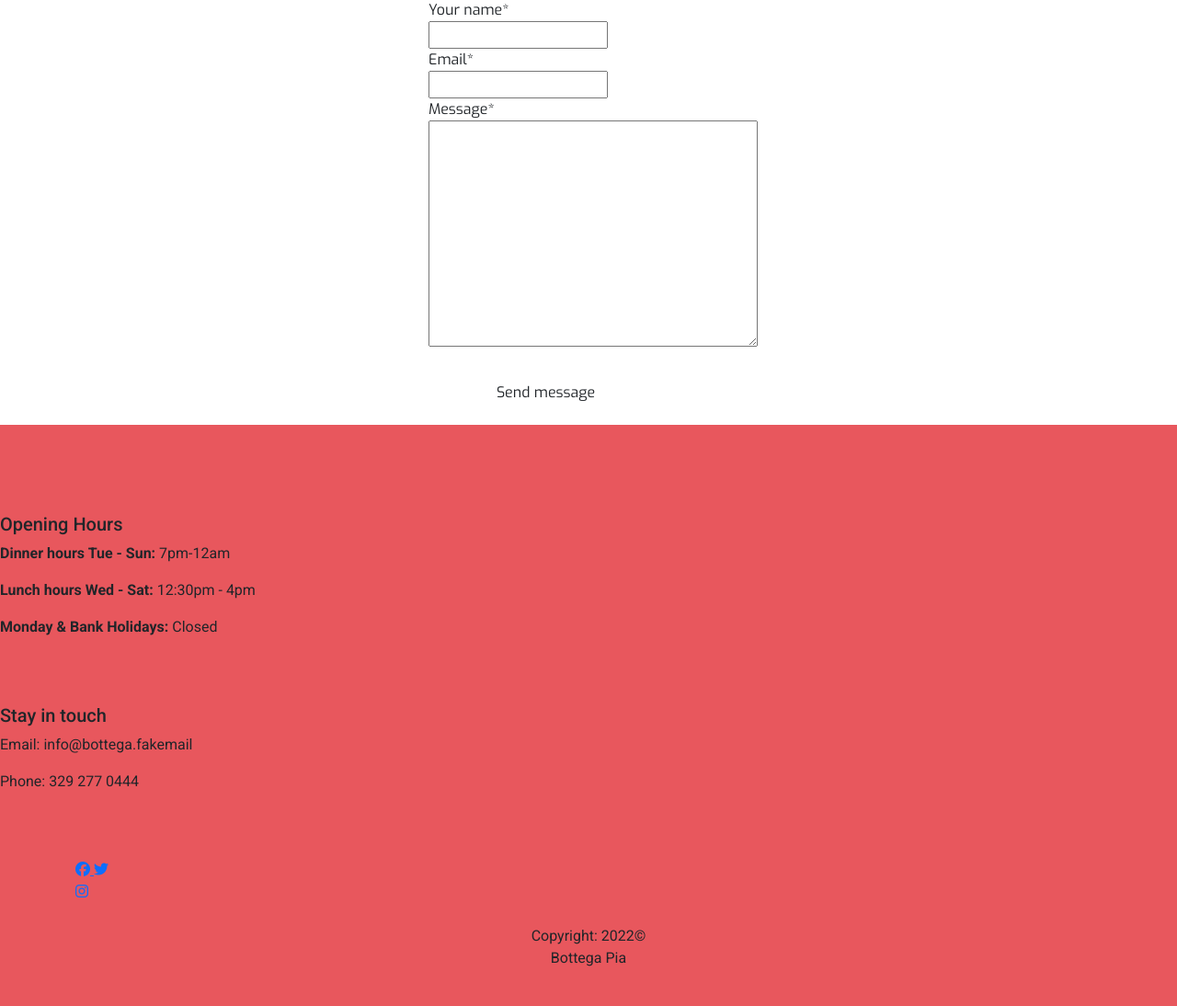
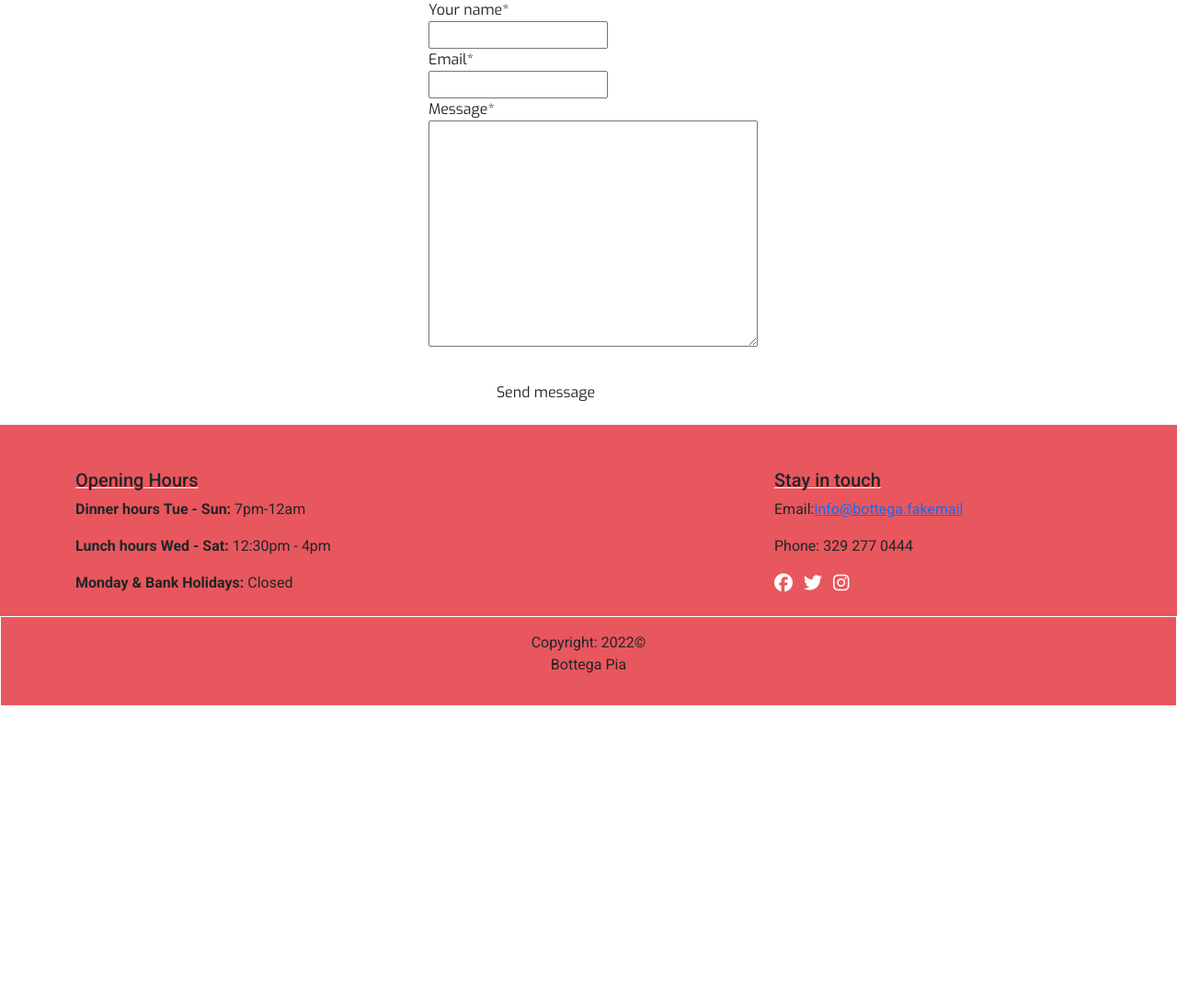
Before and after one commit to ExcellentWish/portfolio-project-4, a Django app: page /contact_us in a window 1280 px wide. Shown: the part 432-1526 px from the top of the page at 92% size. After the commit the page ends 1199 px from the top, so only its background shows below. Run offline with Django 3.2, Linux system fonts and the light colour scheme; some libraries are stand-ins or nearby versions.

Commit message:
Fix layout on footer

```diff
--- a/static/css/style.css
+++ b/static/css/style.css
@@ -104,6 +104,30 @@ footer{
     width: 40px;
     height: 40px;
 }
+.footer-heading {
+  text-decoration: underline 1px white;
+}
+#social-media-icons {
+  width: 40px;
+  height: 40px;
+}
+#email-link {
+  text-decoration: none;
+}
+.footer-copyright {
+  border: solid 1px white
+}
+a.icons {
+  color: white;
+  letter-spacing: 4px;
+  text-decoration: none;
+}
+a.icons:hover {
+  text-shadow: 2px 2px 4px #64b4ac;
+}
+a.icons::after {
+  color: white;
+}
 
 /** 404/500 not found**/
 #notfound {
--- a/templates/base.html
+++ b/templates/base.html
@@ -115,59 +115,53 @@
     <!-- Footer -->
     <footer class="page-footer font-small text-centerlist" id="main-footer">
 
+        <div class="container">
+            <!-- Grid column -->
             <div class="row">
-            <!-- Grid column -->
-            <div class="col-md-12 pt-5 pb-2">
                 <div class="col-sm pt-5 pb-2 text-left">
                     <div class="footer-widget">
-                        <h5>Opening Hours</h5>
+                        <h5 class="footer-heading">Opening Hours</h5>
                         <div class="footer-widget-content">
                             <div>
-
                                 <p><strong>Dinner hours Tue - Sun: </strong>7pm-12am</p>
-
                                 <p><strong>Lunch hours Wed - Sat: </strong>12:30pm - 4pm</p>
-
                                 <p><strong>Monday & Bank Holidays: </strong> Closed</p>
-
                             </div>
                         </div>
                     </div>
                 </div>
 
                 <div class="col-sm"></div>
+
                 <div class="col-sm pt-5 pb-2 text-right">
-                    <h5>Stay in touch</h5>
-                    <p>Email: info@bottega.fakemail</p>
+                        <h5 class="footer-heading">Stay in touch</h5>
+                        <p id="email-link">Email:<a href="mailto: nigel.doheny93@gmail.com">info@bottega.fakemail</a>
+                        </p>
                         <p>Phone: 329 277 0444</p>
-                </div>
-
-                <!-- Footer Elements -->
-                <div class="container">
-                    <!-- Grid row-->
-                    <div class="row">
-                        <!-- Grid column -->
-                        <div class="col-md-12 pt-5 pb-2">
-                            <div class="mb-2 flex-center" id="social-media-icons">
+                        <div class="mb-2 flex-center">
+                            <!-- Social media links -->
                             <!-- Facebook -->
-                                <a href="#">
-                                    <i class="fa-brands fa-facebook"> </i>
+                            <a class="icons" href="https://www.facebook.com/"
+                                aria-label="Take a look at our facebook, opens in a new tab" target="_blank"
+                                rel="noreferrer">
+                                <i class="fa-brands fa-facebook fa-lg white-text mr-md-5 mr-3 fa-2x"> </i>
                             </a>
                             <!-- Twitter -->
-                                <a href="#">
-                                    <i class="fa-brands fa-twitter"> </i>
+                            <a class="icons" href="https://twitter.com/?lang=en"
+                                aria-label="Take a look at our instagram, opens in a new tab" target="_blank"
+                                rel="noreferrer">
+                                <i class="fa-brands fa-twitter fa-lg white-text mr-md-5 mr-3 fa-2x"> </i>
                             </a>
                             <!--Instagram-->
-                                <a href="#">
-                                    <i class="fa-brands fa-instagram"> </i>
+                            <a class="icons" aria-label="Take a look at our twitter, opens in a new tab" target="_blank"
+                                rel="noreferrer">
+                                <i class="fa-brands fa-instagram fa-lg white-text mr-md-5 mr-3 fa-2x"> </i>
                             </a>
                         </div>
                     </div>
-                        <!-- Grid column -->
                 </div>
-                    <!-- Grid row-->
             </div>
-                <!-- Footer Elements -->
+
 
             <!-- Copyright -->
             <div class="footer-copyright text-center py-3">Copyright: <span id="copyright"></span>©
@@ -176,8 +170,6 @@
             <!-- Copyright -->
 
     </footer>
-    <!-- Footer -->
-
 
     <!-- Font awesome -->
     <script src="https://kit.fontawesome.com/0f96215e04.js" crossorigin="anonymous"></script>
```
Lines whose indentation alone changed are shown as unchanged.
